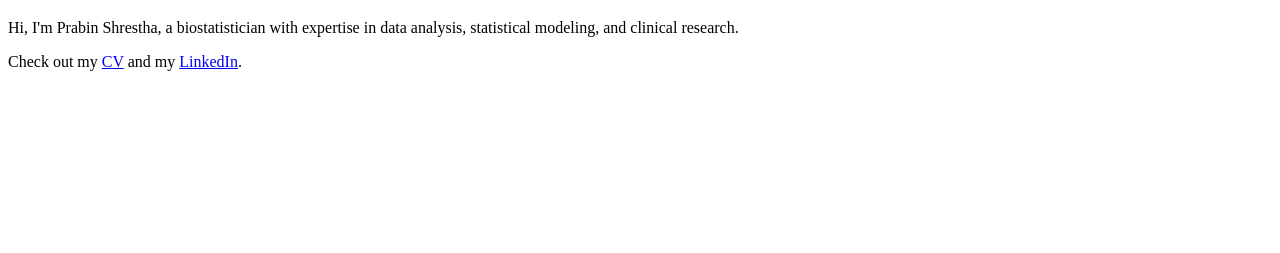
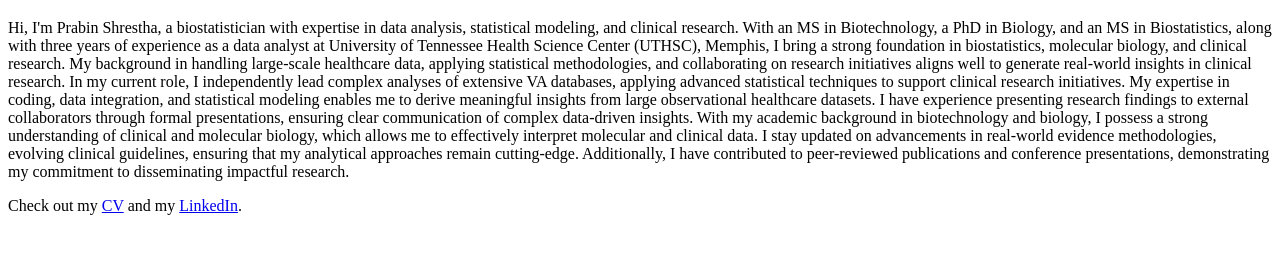
Before and after one commit to Shresthaprabin/shresthaprabin.github.io, a plain HTML site: page index.html in a window 1280 px wide. Shown: the part 61-314 px from the top of the page. Drawn offline with Linux system fonts and the light colour scheme.

Commit message:
Update index.html

```diff
--- a/index.html
+++ b/index.html
@@ -7,7 +7,20 @@
 </head>
 <body>
     <h1>Welcome to My Website</h1>
-    <p>Hi, I'm Prabin Shrestha, a biostatistician with expertise in data analysis, statistical modeling, and clinical research.</p>
+    <p>Hi, I'm Prabin Shrestha, a biostatistician with expertise in data analysis, statistical modeling, and clinical research.
+    With an MS in Biotechnology, a PhD in Biology, and an MS in Biostatistics, along with three years of experience as a data analyst
+    at University of Tennessee Health Science Center (UTHSC), Memphis, I bring a strong foundation in biostatistics, molecular biology,
+    and clinical research. My background in handling large-scale healthcare data, applying statistical methodologies, and collaborating
+    on research initiatives aligns well to generate real-world insights in clinical research.
+In my current role, I independently lead complex analyses of extensive VA databases, applying advanced statistical techniques to support
+        clinical research initiatives. My expertise in coding, data integration, and statistical modeling enables me to derive meaningful
+        insights from large observational healthcare datasets. I have experience presenting research findings to external collaborators through
+        formal presentations, ensuring clear communication of complex data-driven insights.
+With my academic background in biotechnology and biology, I possess a strong understanding of clinical and molecular biology, which allows
+        me to effectively interpret molecular and clinical data. I stay updated on advancements in real-world evidence methodologies, evolving clinical
+        guidelines, ensuring that my analytical approaches remain cutting-edge. Additionally, I have contributed to peer-reviewed publications and
+        conference presentations, demonstrating my commitment to disseminating impactful research.
+    </p>
     <p>Check out my <a href="resume.pdf">CV</a> and my <a href="https://www.linkedin.com/in/prabin--shrestha">LinkedIn</a>.</p>
 </body>
 </html>
```
